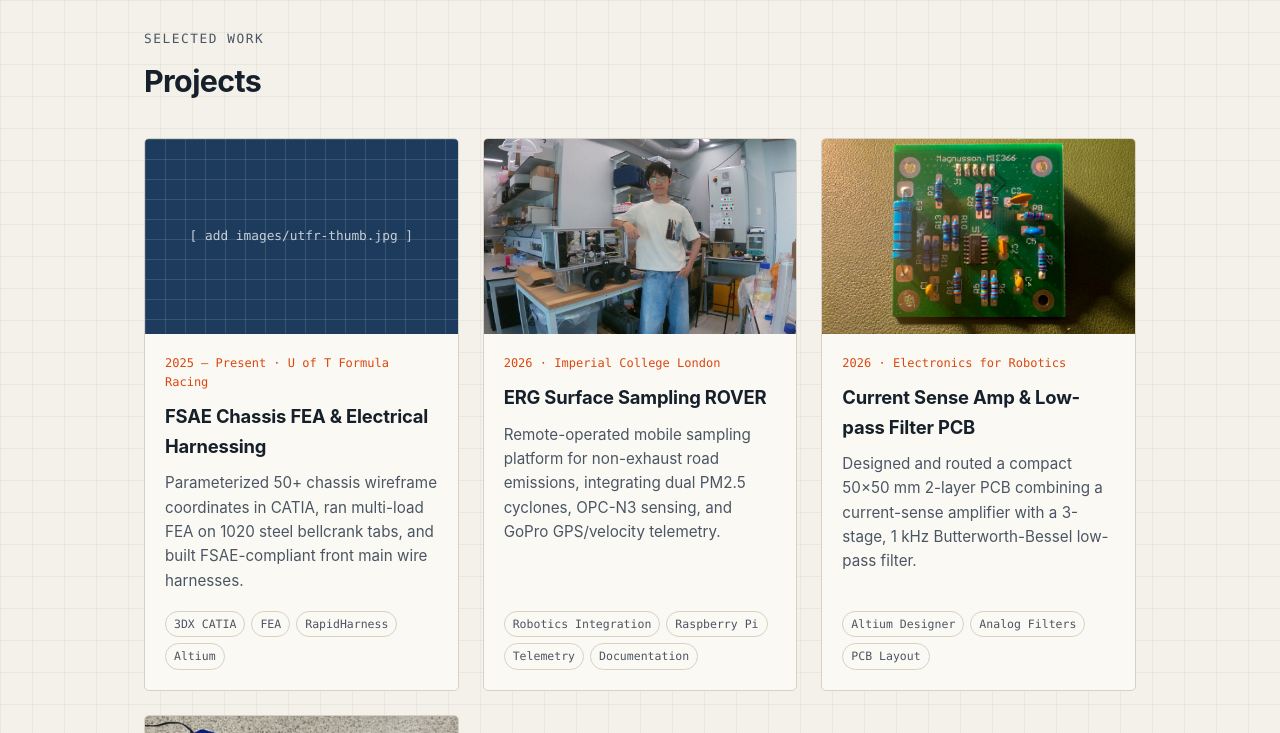
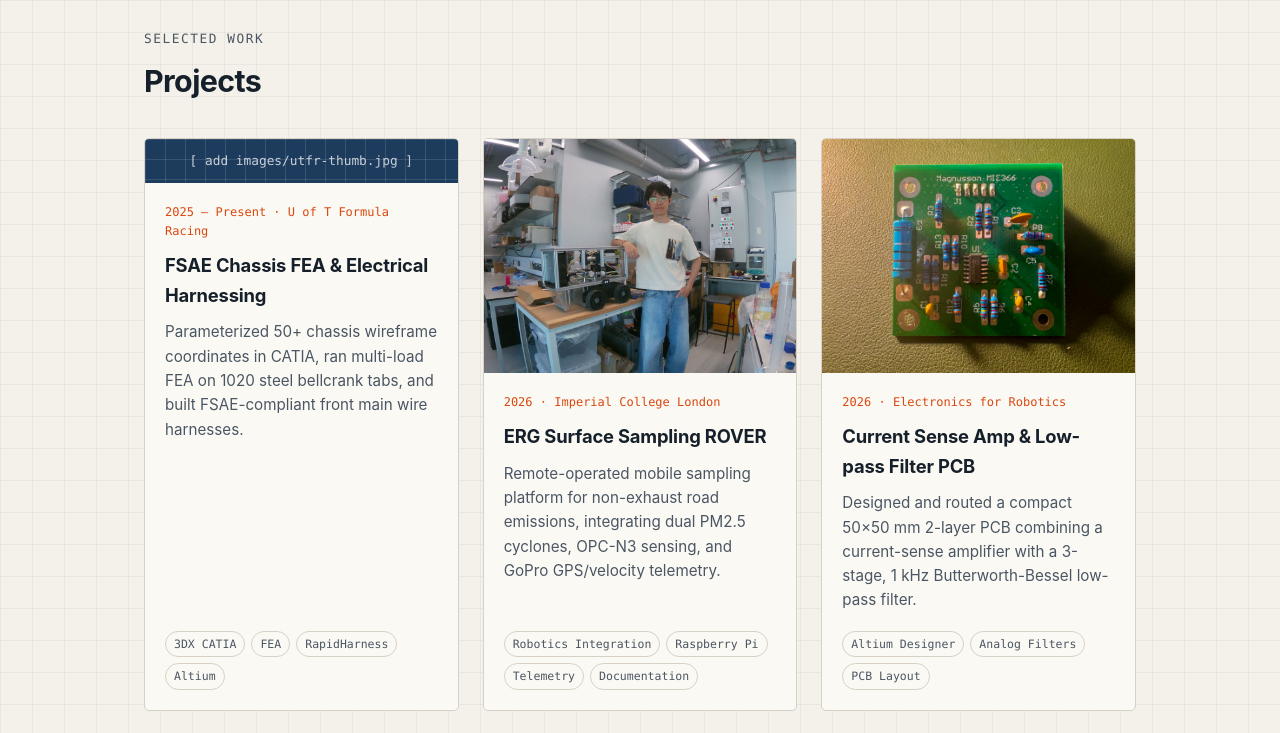
Before and after one commit to AndyWen06/portfolio, a plain HTML site: page index.html in a window 1280 px wide. Shown: the part 800-1533 px from the top of the page. Drawn offline with Linux system fonts and the light colour scheme.

Commit message:
Adjust image height in thumb class
Changed the aspect ratio of images in the thumb class to maintain height auto.

```diff
--- a/style.css
+++ b/style.css
@@ -105,9 +105,9 @@ h2 { font-size: 1.9rem; letter-spacing: -0.02em; margin: 0 0 32px; }
 .card:hover { transform: translateY(-4px); border-color: var(--accent); box-shadow: 0 10px 30px -12px rgba(0,0,0,.25); }
 
 .thumb {
-  aspect-ratio: 16 / 10; background: var(--line); position: relative; overflow: hidden;
+  background: var(--line); position: relative; overflow: hidden;
 }
-.thumb img { width: 100%; height: 100%; object-fit: cover; }
+.thumb img { width: 100%; height: auto; object-fit: cover; }
 .thumb.placeholder {
   background:
     linear-gradient(rgba(255,255,255,.12) 1px, transparent 1px),
```
